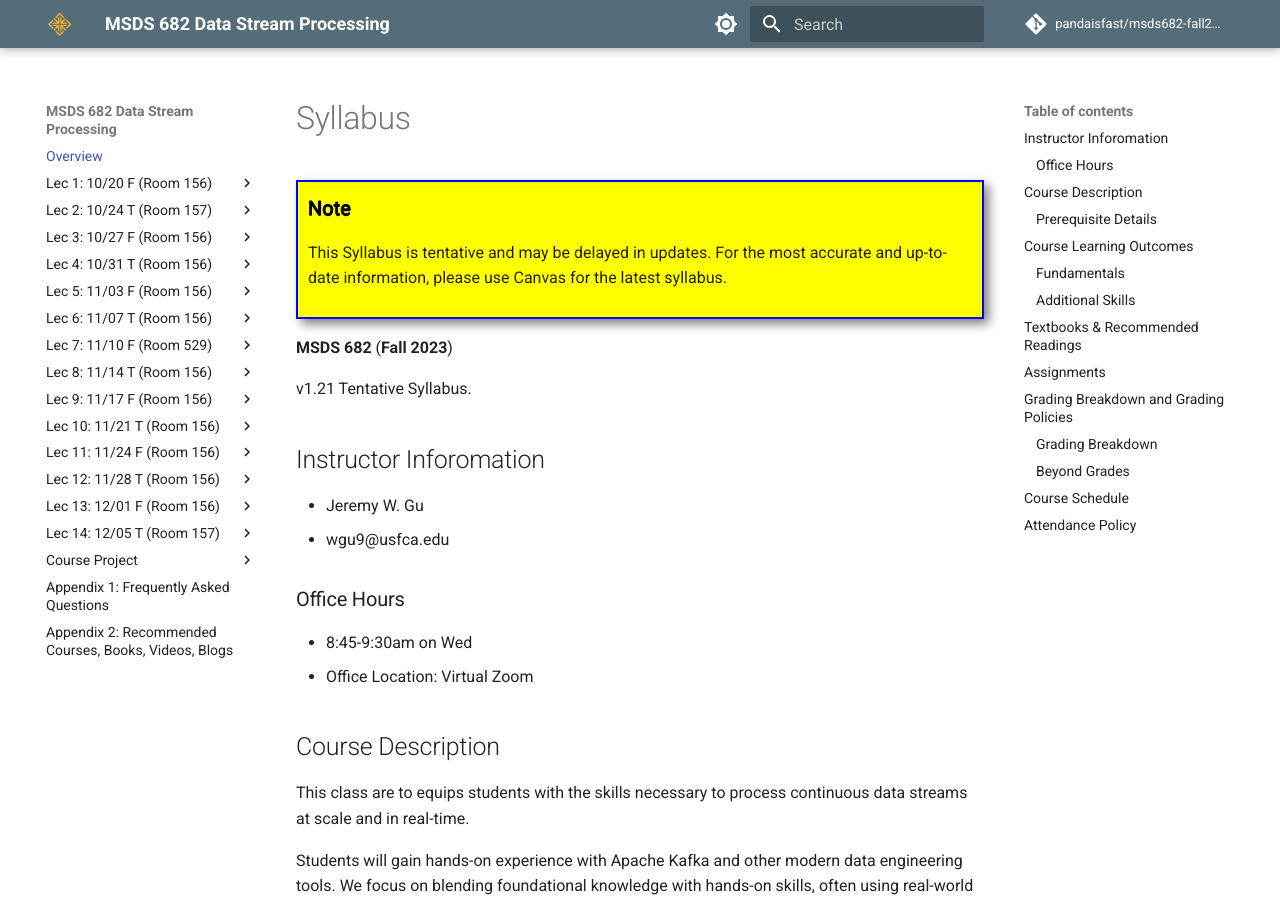
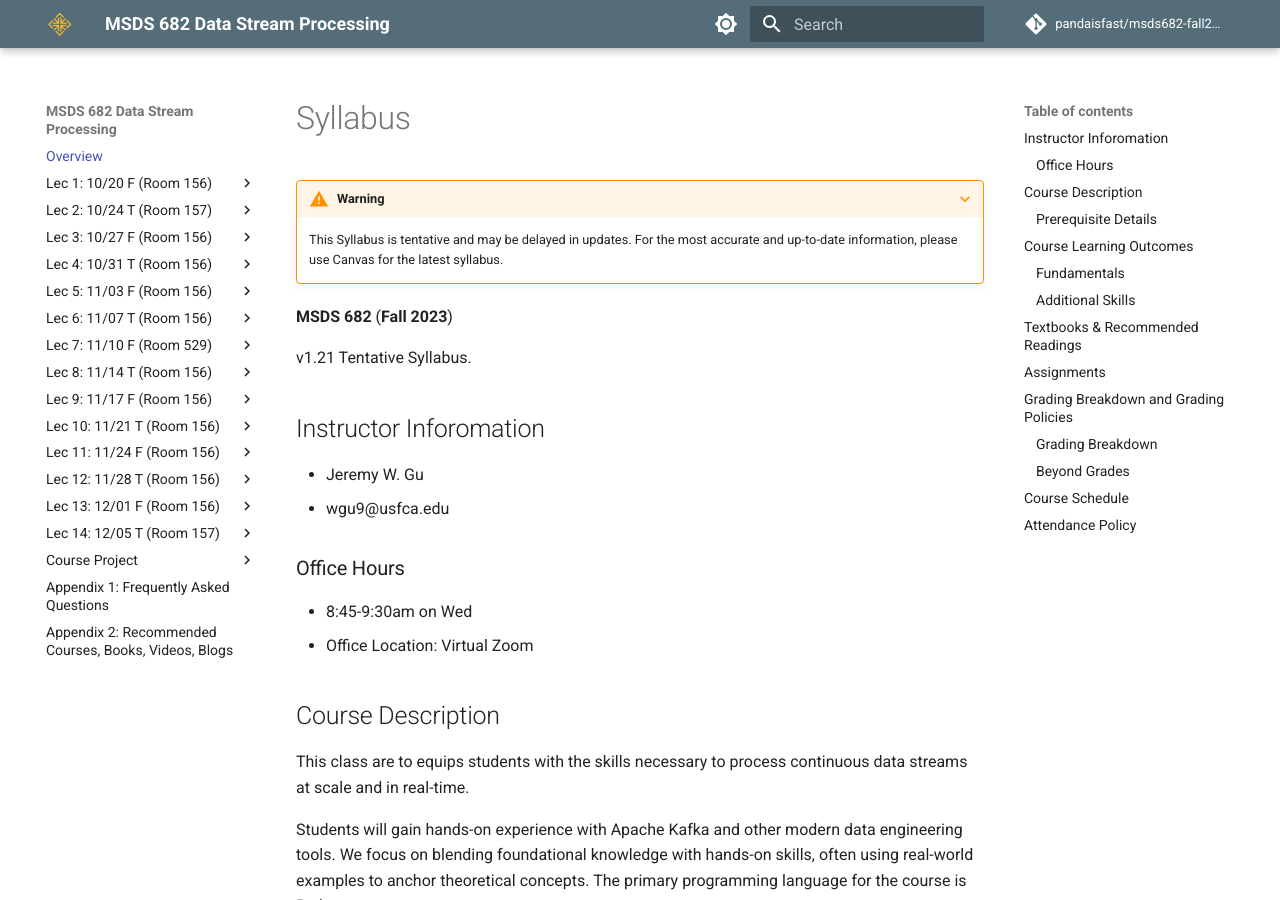
Before and after one commit to pandaisfast/msds682-fall2023-data-streaming, an MkDocs documentation site: the page built from docs/index.md, in a window 1280 px wide and 900 px high. Built offline with MkDocs 1.6.1 and Material for MkDocs 9.7.7, drawn with Linux system fonts in a browser that asks for light colours; comment, search, counter and statistics services are not loaded.

```diff
--- a/docs/index.md
+++ b/docs/index.md
@@ -1,13 +1,10 @@
 # Syllabus
 
-<div style="border: 2px solid blue; padding: 10px; background-color: yellow; box-shadow: 5px 5px 10px gray;">
-    <span style="color:black; font-size:20px; background-color: transparent; text-shadow: -0.5px 0 black, 0 0.5px black, 0.5px 0 black, 0 -0.5px black;">Note</span>
-    <p>This Syllabus is tentative and may be delayed in updates. For the most accurate and up-to-date information, please use Canvas for the latest syllabus.</p>
-</div>
+???+ warning
+
+    This Syllabus is tentative and may be delayed in updates. For the most accurate and up-to-date information, please use Canvas for the latest syllabus.
 
 **MSDS 682** (**Fall 2023**)
-
-
 
 v1.21 Tentative Syllabus.
 
--- a/mkdocs.yml
+++ b/mkdocs.yml
@@ -110,7 +110,7 @@ markdown_extensions:
   ## Admonitions
   - admonition
   - pymdownx.details
-  - pymdownx.superfences
+  # - pymdownx.superfences
   - pymdownx.superfences:
       custom_fences:
         - name: mermaid
```
